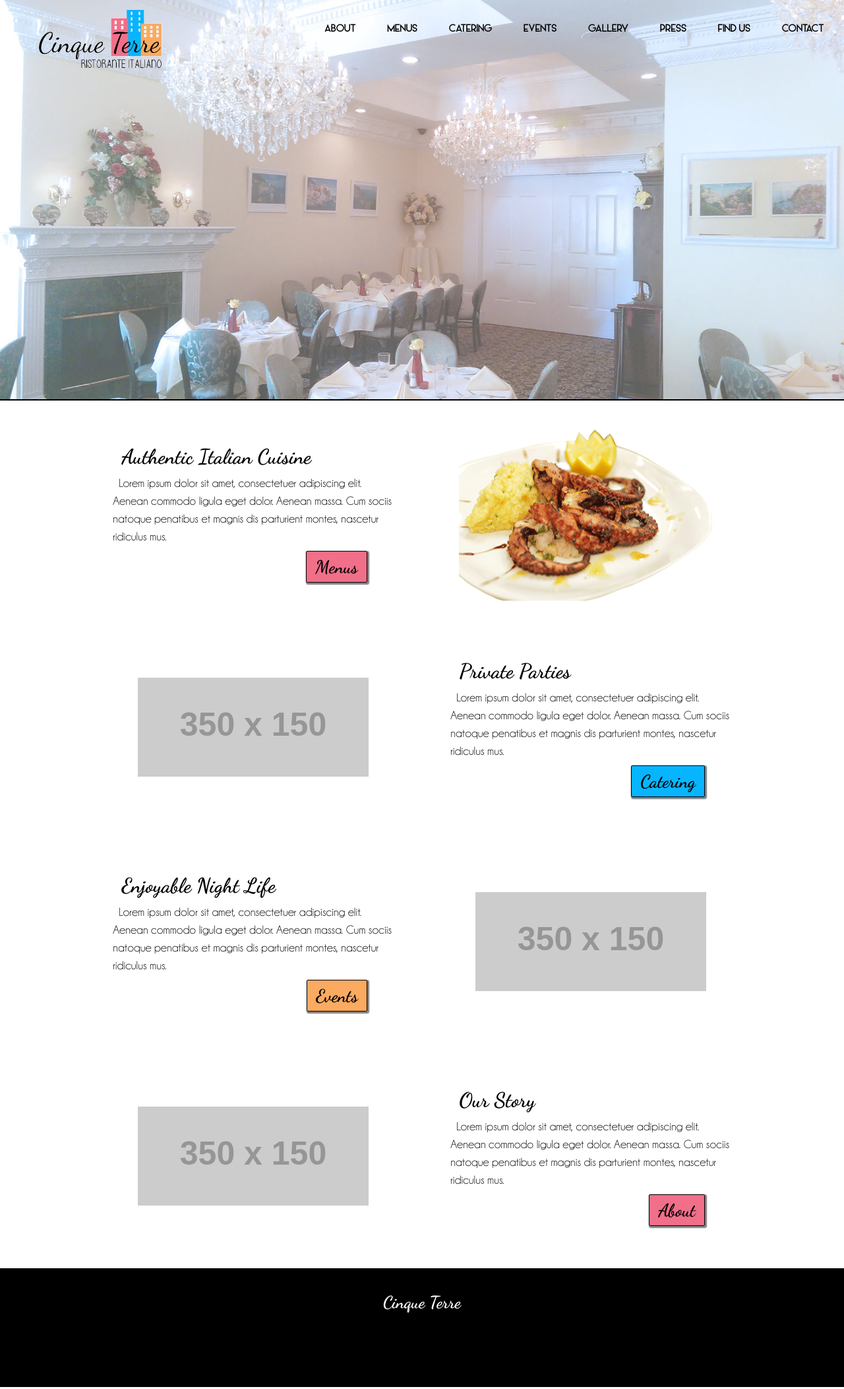
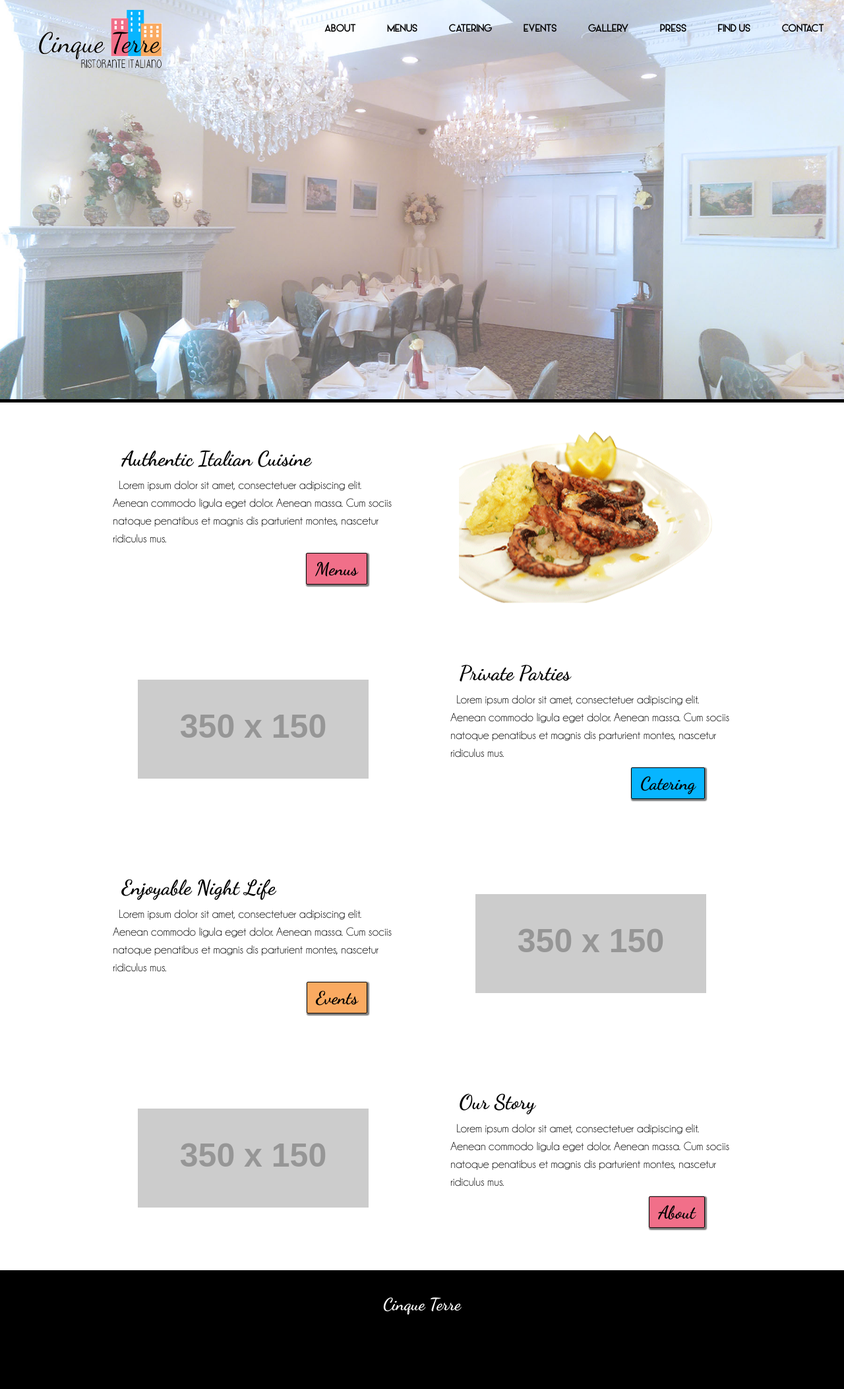
Before and after one commit to cinqueterreli/cinqueterre.github.io, a Jekyll site: the page built from index.html, in a window 1280 px wide. Shown: the whole page at 66% size. Built offline with Jekyll 4.4.1, drawn with Linux system fonts in a browser that asks for light colours; nearby versions of some CDN libraries.

Commit message:
ay ay ayy

```diff
--- a/css/main.css
+++ b/css/main.css
@@ -208,7 +208,7 @@ hr {
 	max-width:100%;
 	margin: -1.5em auto 0 auto;
 	float: left;
-	border-bottom:2px solid black;
+	border-bottom:5px solid black;
 }
 
 
```
